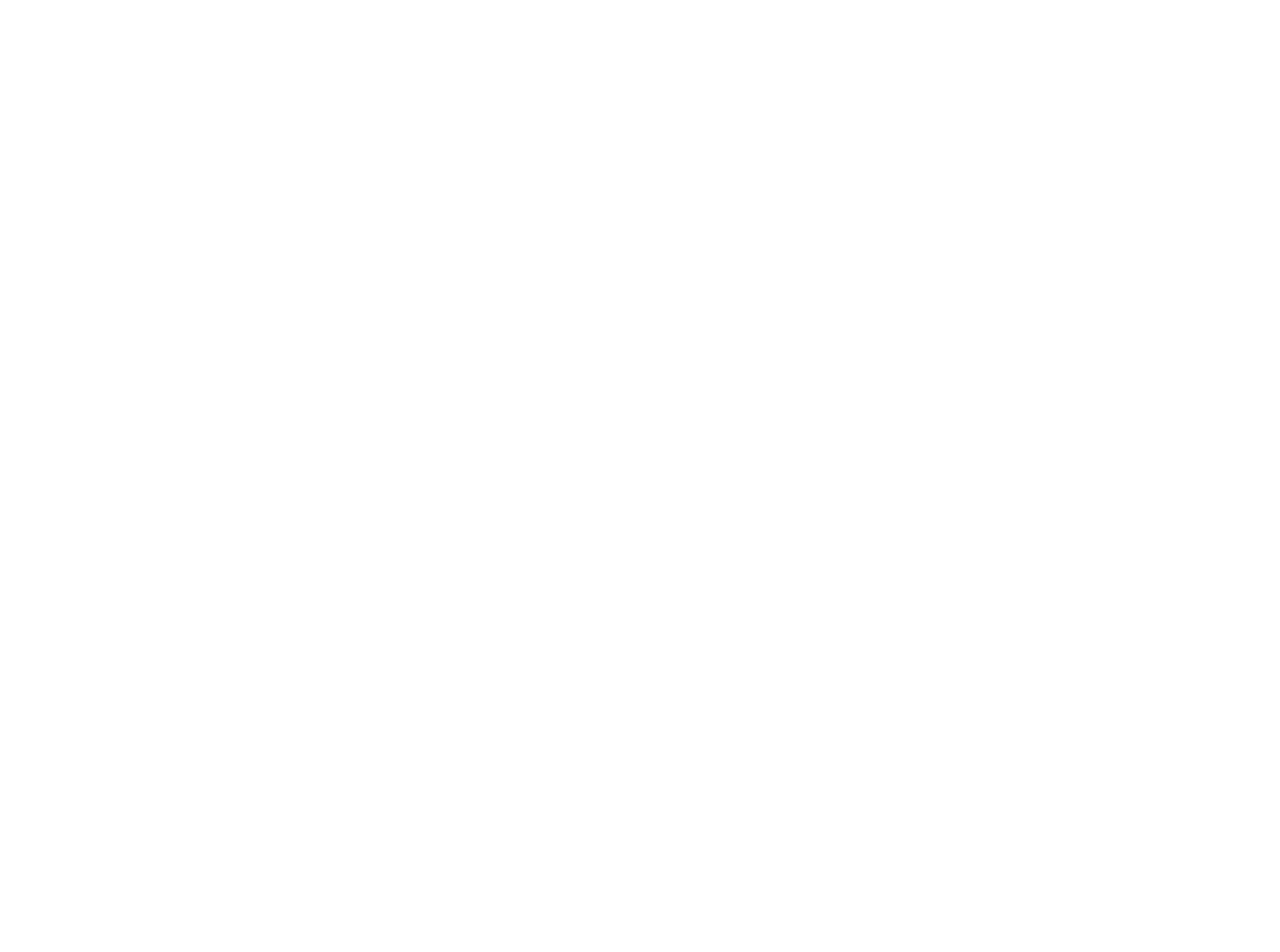
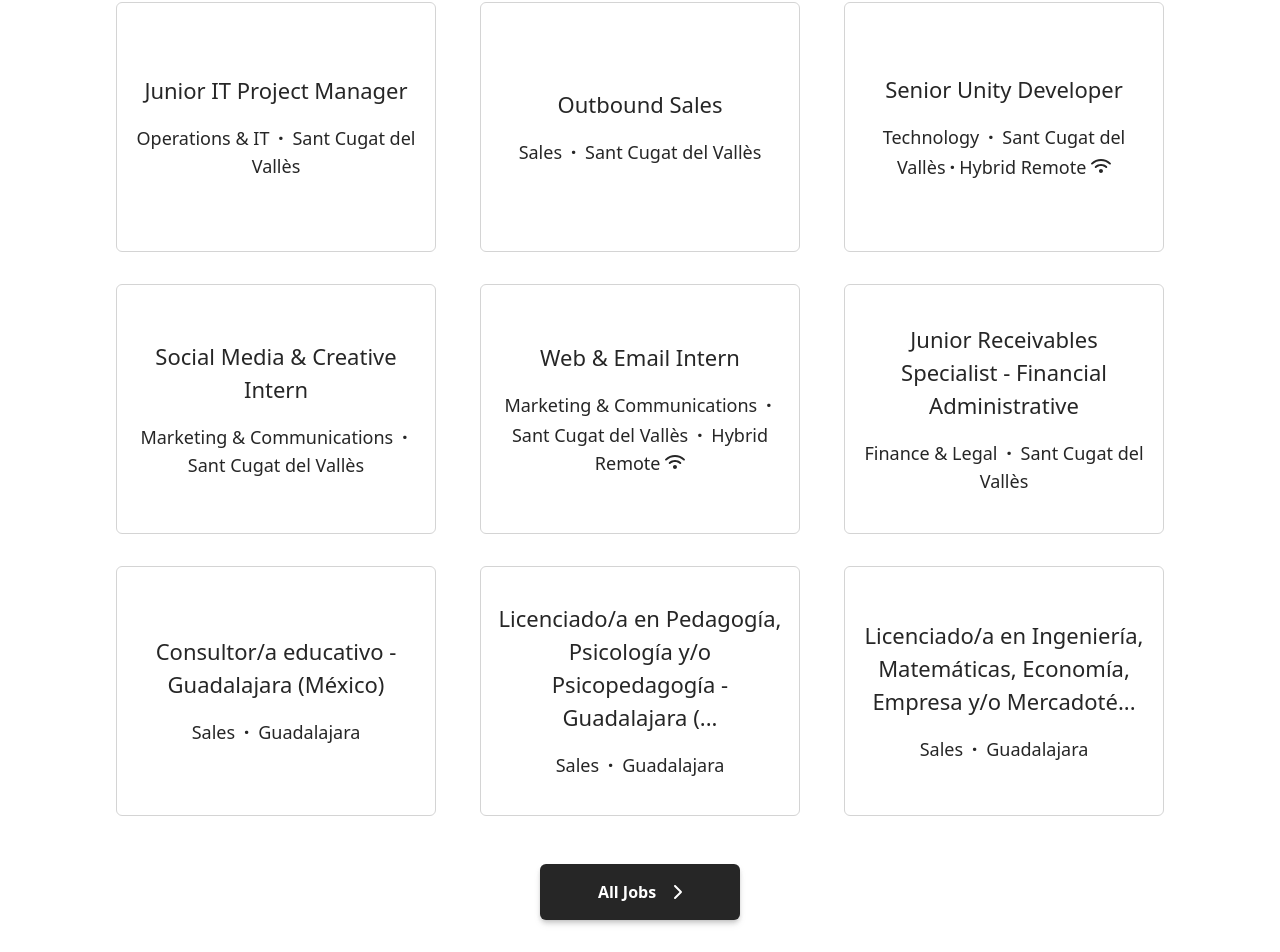
Before and after one commit to Novacation/Innovamat-Teamtailor-Clone, a Vue app: page / in a window 1280 px wide. Shown: the part 4519-5471 px from the top of the page. Before the commit the page ends 4431 px from the top, so only its background shows below. Built offline with nearby package versions, Linux system fonts and the light colour scheme.

Commit message:
Our Jobs section

```diff
--- /dev/null
+++ b/src/components/Global/RemoteIcon.vue
@@ -0,0 +1,16 @@
+<template>
+  <svg
+    class="svg-inline--fa fa-wifi w-5 h-5"
+    aria-hidden="true"
+    focusable="false"
+    data-prefix="fas"
+    data-icon="wifi"
+    role="img"
+    xmlns="http://www.w3.org/2000/svg"
+    viewBox="0 0 640 512"
+    data-fa-i2svg="">
+    <path
+      fill="currentColor"
+      d="M319.1 351.1c-35.35 0-64 28.66-64 64.01s28.66 64.01 64 64.01c35.34 0 64-28.66 64-64.01S355.3 351.1 319.1 351.1zM320 191.1c-70.25 0-137.9 25.6-190.5 72.03C116.3 275.7 115 295.9 126.7 309.2C138.5 322.4 158.7 323.7 171.9 312C212.8 275.9 265.4 256 320 256s107.3 19.88 148.1 56C474.2 317.4 481.8 320 489.3 320c8.844 0 17.66-3.656 24-10.81C525 295.9 523.8 275.7 510.5 264C457.9 217.6 390.3 191.1 320 191.1zM630.2 156.7C546.3 76.28 436.2 32 320 32S93.69 76.28 9.844 156.7c-12.75 12.25-13.16 32.5-.9375 45.25c12.22 12.78 32.47 13.12 45.25 .9375C125.1 133.1 220.4 96 320 96s193.1 37.97 265.8 106.9C592.1 208.8 600 211.8 608 211.8c8.406 0 16.81-3.281 23.09-9.844C643.3 189.2 642.9 168.1 630.2 156.7z"></path>
+  </svg>
+</template>
--- /dev/null
+++ b/src/components/Start/MainSections/TheOurJobsSection.vue
@@ -0,0 +1,150 @@
+<script setup>
+import RemoteIcon from '../../Global/RemoteIcon.vue'
+</script>
+
+<template>
+  <section
+    class="flex flex-col justify-start items-center text-neutral-800 py-[60px]">
+    <h2 class="text-[40px] w-[100%] text-center mb-10 font-bold leading-[50px]">
+      Our Jobs
+    </h2>
+
+    <ul
+      class="flex flex-col justify-start items-center w-full max-w-[900px] mx-auto md:max-w-[1100px] md:flex md:flex-row md:flex-wrap px-5 gap-8">
+      <li
+        class="relative flex flex-col justify-center items-center w-full rounded-md mx-auto max-w-[400px] border-neutral-300 border-solid border p-4 min-h-[200px] lg:min-h-[250px] lg:max-w-[320px]">
+        <span class="text-[22px] text-center"> Junior IT Project Manager </span>
+        <div
+          class="flex flex-row justify-center items-center mt-4 text-[18px] text-center w-full">
+          <span
+            >Operations & IT
+            <span class="text-[20px] font-bold mx-1">·</span> Sant Cugat del
+            Vallès</span
+          >
+        </div>
+      </li>
+
+      <li
+        class="relative flex flex-col justify-center items-center w-full rounded-md mx-auto max-w-[400px] border-neutral-300 border-solid border p-4 min-h-[200px] lg:min-h-[250px] lg:max-w-[320px]">
+        <span class="text-[22px] text-center"> Outbound Sales </span>
+        <div
+          class="flex flex-row justify-center items-center mt-4 text-[18px] text-center w-full">
+          <span
+            >Sales <span class="text-[20px] font-bold mx-1">·</span> Sant Cugat
+            del Vallès</span
+          >
+        </div>
+      </li>
+
+      <li
+        class="relative flex flex-col justify-center items-center w-full rounded-md mx-auto max-w-[400px] border-neutral-300 border-solid border p-4 min-h-[200px] lg:min-h-[250px] lg:max-w-[320px]">
+        <span class="text-[22px] text-center"> Senior Unity Developer </span>
+        <div
+          class="flex flex-row justify-center items-center mt-4 text-[18px] text-center w-full">
+          <span
+            >Technology <span class="text-[20px] font-bold mx-1">·</span> Sant
+            Cugat del Vallès<span class="text-[20px] font-bold mx-1">·</span
+            >Hybrid Remote <RemoteIcon />
+          </span>
+        </div>
+      </li>
+
+      <li
+        class="relative flex flex-col justify-center items-center w-full rounded-md mx-auto max-w-[400px] border-neutral-300 border-solid border p-4 min-h-[200px] lg:min-h-[250px] lg:max-w-[320px]">
+        <span class="text-[22px] text-center">
+          Social Media & Creative Intern
+        </span>
+        <div
+          class="flex flex-row justify-center items-center mt-4 text-[18px] text-center w-full">
+          <span
+            >Marketing & Communications
+            <span class="text-[20px] font-bold mx-1">·</span> Sant Cugat del
+            Vallès</span
+          >
+        </div>
+      </li>
+
+      <li
+        class="relative flex flex-col justify-center items-center w-full rounded-md mx-auto max-w-[400px] border-neutral-300 border-solid border p-4 min-h-[200px] lg:min-h-[250px] lg:max-w-[320px]">
+        <span class="text-[22px] text-center"> Web & Email Intern </span>
+        <div
+          class="flex flex-row justify-center items-center mt-4 text-[18px] text-center w-full">
+          <span
+            >Marketing & Communications
+            <span class="text-[20px] font-bold mx-1">·</span> Sant Cugat del
+            Vallès <span class="text-[20px] font-bold mx-1">·</span> Hybrid
+            Remote <RemoteIcon
+          /></span>
+        </div>
+      </li>
+
+      <li
+        class="relative flex flex-col justify-center items-center w-full rounded-md mx-auto max-w-[400px] border-neutral-300 border-solid border p-4 min-h-[200px] lg:min-h-[250px] lg:max-w-[320px]">
+        <span class="text-[22px] text-center">
+          Junior Receivables Specialist - Financial Administrative</span
+        >
+        <div
+          class="flex flex-row justify-center items-center mt-4 text-[18px] text-center w-full">
+          <span
+            >Finance & Legal
+            <span class="text-[20px] font-bold mx-1">·</span> Sant Cugat del
+            Vallès</span
+          >
+        </div>
+      </li>
+
+      <li
+        class="relative flex flex-col justify-center items-center w-full rounded-md mx-auto max-w-[400px] border-neutral-300 border-solid border p-4 min-h-[200px] lg:min-h-[250px] lg:max-w-[320px]">
+        <span class="text-[22px] text-center">
+          Consultor/a educativo - Guadalajara (México)
+        </span>
+        <div
+          class="flex flex-row justify-center items-center mt-4 text-[18px] text-center w-full">
+          <span
+            >Sales
+            <span class="text-[20px] font-bold mx-1">·</span> Guadalajara</span
+          >
+        </div>
+      </li>
+
+      <li
+        class="relative flex flex-col justify-center items-center w-full rounded-md mx-auto max-w-[400px] border-neutral-300 border-solid border p-4 min-h-[200px] lg:min-h-[250px] lg:max-w-[320px]">
+        <span class="text-[22px] text-center">
+          Licenciado/a en Pedagogía, Psicología y/o Psicopedagogía - Guadalajara
+          (...
+        </span>
+        <div
+          class="flex flex-row justify-center items-center mt-4 text-[18px] text-center w-full">
+          <span
+            >Sales
+            <span class="text-[20px] font-bold mx-1">·</span> Guadalajara</span
+          >
+        </div>
+      </li>
+
+      <li
+        class="relative flex flex-col justify-center items-center w-full rounded-md mx-auto max-w-[400px] border-neutral-300 border-solid border p-4 min-h-[200px] lg:min-h-[250px] lg:max-w-[320px]">
+        <span class="text-[22px] text-center">
+          Licenciado/a en Ingeniería, Matemáticas, Economía, Empresa y/o
+          Mercadoté...
+        </span>
+        <div
+          class="flex flex-row justify-center items-center mt-4 text-[18px] text-center w-full">
+          <span
+            >Sales
+            <span class="text-[20px] font-bold mx-1">·</span> Guadalajara</span
+          >
+        </div>
+      </li>
+    </ul>
+
+    <button
+      class="flex flex-row justify-center items-center mt-12 px-7 py-4 bg-neutral-800 shadow-md drop-shadow-md rounded-md text-white min-w-[200px] font-semibold">
+      <span class="mr-4">All Jobs</span>
+
+      <font-awesome-icon icon="chevron-right" />
+    </button>
+  </section>
+</template>
+
+<style scoped></style>
--- a/src/components/Start/MainSections/TheTeamsSection.vue
+++ b/src/components/Start/MainSections/TheTeamsSection.vue
@@ -1,6 +1,6 @@
 <template>
   <section
-    class="flex flex-col justify-start items-center text-neutral-800 py-[60px]">
+    class="flex flex-col justify-start items-center text-neutral-800 pt-[60px]">
     <h2 class="text-[40px] w-[100%] text-center mb-10 font-bold leading-[50px]">
       Teams
     </h2>
--- a/src/components/Start/TheStartMain.vue
+++ b/src/components/Start/TheStartMain.vue
@@ -1,6 +1,7 @@
 <script setup>
 import TheAboutOurProjectSection from './MainSections/TheAboutOurProjectSection.vue'
 import TheCompanyValuesSection from './MainSections/TheCompanyValuesSection.vue'
+import TheOurJobsSection from './MainSections/TheOurJobsSection.vue'
 import TheProjectVideoSection from './MainSections/TheProjectVideoSection.vue'
 import TheTeamsSection from './MainSections/TheTeamsSection.vue'
 import TheWorkplaceAndCultureSection from './MainSections/TheWorkplaceAndCultureSection.vue'
@@ -13,6 +14,7 @@
     <TheWorkplaceAndCultureSection />
     <TheCompanyValuesSection />
     <TheTeamsSection />
+    <TheOurJobsSection />
   </main>
 </template>
 
```
